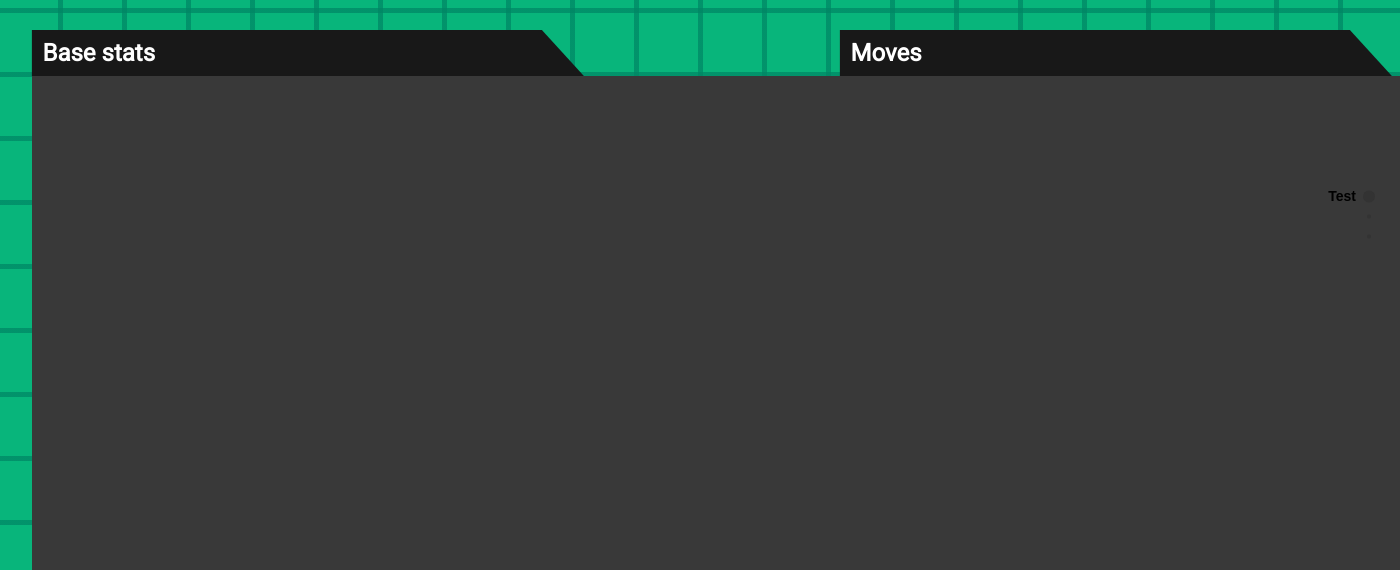
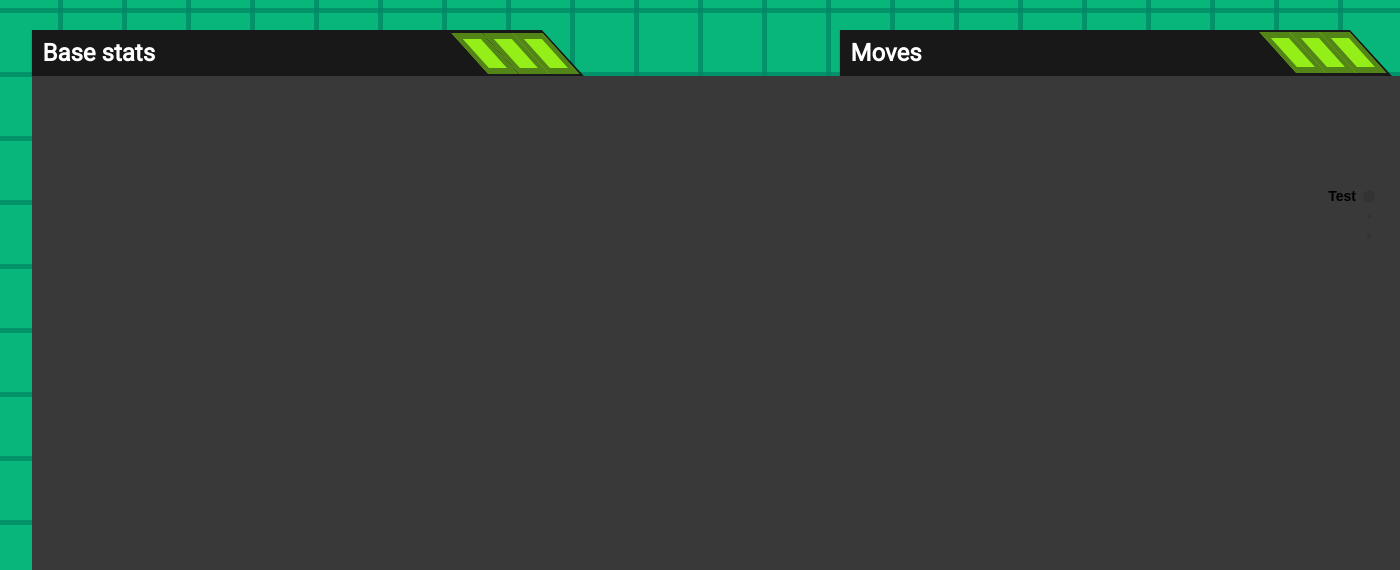
Before and after one commit to gabrielseron/pokeanalytics, a PHP site: page /pokeanalytics/header/Pokemon.php in a window 1400 px wide; the page is wider, and only the part inside the window is pictured. Shown: the part 184-754 px from the top of that part. Run offline with PHP 8.4, Linux system fonts and the light colour scheme; some libraries are stand-ins or nearby versions.

Commit message:
UI update

```diff
--- a/header/Pokemon.php
+++ b/header/Pokemon.php
@@ -73,11 +73,17 @@
         <div class="baseStats">
           <div class="baseStatsTitle">
             <h2>Base stats</h2>
+            <div class="cubeStat1"></div>
+            <div class="cubeStat2"></div>
+            <div class="cubeStat3"></div>
           </div>
         </div>
         <div class="movesChoices">
           <div class="movesTitle">
             <h2>Moves</h2>
+            <div class="cubeMove1"></div>
+            <div class="cubeMove2"></div>
+            <div class="cubeMove3"></div>
           </div>
         </div>
       </main>
--- a/header/styles/main.css
+++ b/header/styles/main.css
@@ -588,3 +588,81 @@ height: inherit;
 .menutitle .titleuber #h2 {
   color: white;
 }
+
+.cubeStat1{
+  position: absolute;
+  width: 18px;
+  height: 29px;
+  background-color: #94EF18;
+  transform: skew(42deg);
+  border-style: solid;
+  border-color: #528418;
+  border-width: 6px;
+  top: 25px;
+  left: 86%;
+}
+
+.cubeStat2{
+  position: absolute;
+  width: 18px;
+  height: 29px;
+  background-color: #94EF18;
+  transform: skew(42deg);
+  border-style: solid;
+  border-color: #528418;
+  border-width: 6px;
+  top: 25px;
+  left: 92%;
+}
+
+.cubeStat3{
+  position: absolute;
+  width: 18px;
+  height: 29px;
+  background-color: #94EF18;
+  transform: skew(42deg);
+  border-style: solid;
+  border-color: #528418;
+  border-width: 6px;
+  top: 25px;
+  left: 98%;
+}
+
+.cubeMove1 {
+  position: absolute;
+  width: 18px;
+  height: 29px;
+  background-color: #94EF18;
+  transform: skew(42deg);
+  border-style: solid;
+  border-color: #528418;
+  border-width: 6px;
+  top: 24px;
+  left: 438px;
+}
+
+.cubeMove2 {
+  position: absolute;
+  width: 18px;
+  height: 29px;
+  background-color: #94EF18;
+  transform: skew(42deg);
+  border-style: solid;
+  border-color: #528418;
+  border-width: 6px;
+  top: 24px;
+  left: 468px;
+}
+
+.cubeMove3 {
+  position: absolute;
+  width: 18px;
+  height: 29px;
+  background-color: #94EF18;
+  transform: skew(42deg);
+  border-style: solid;
+  border-color: #528418;
+  border-width: 6px;
+  top: 24px;
+  left: 498px;
+}
```
